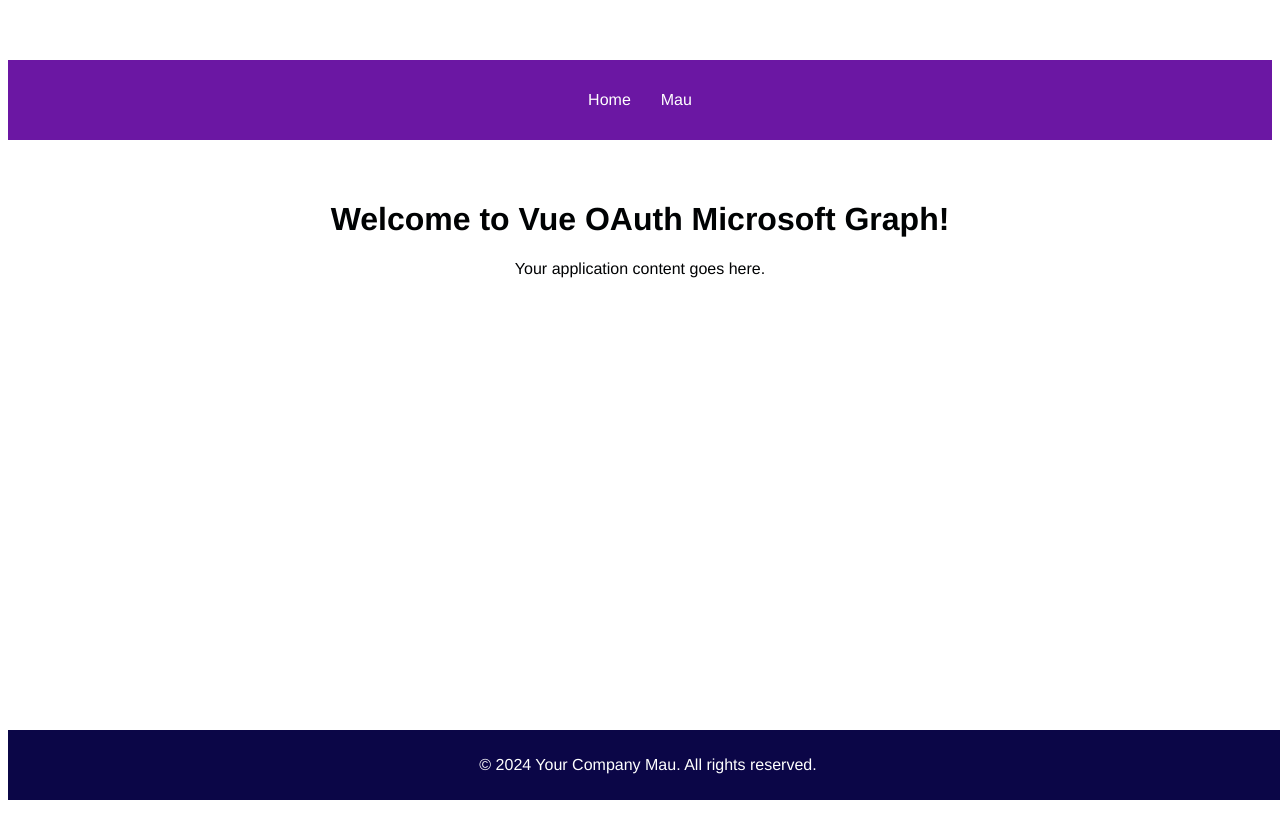
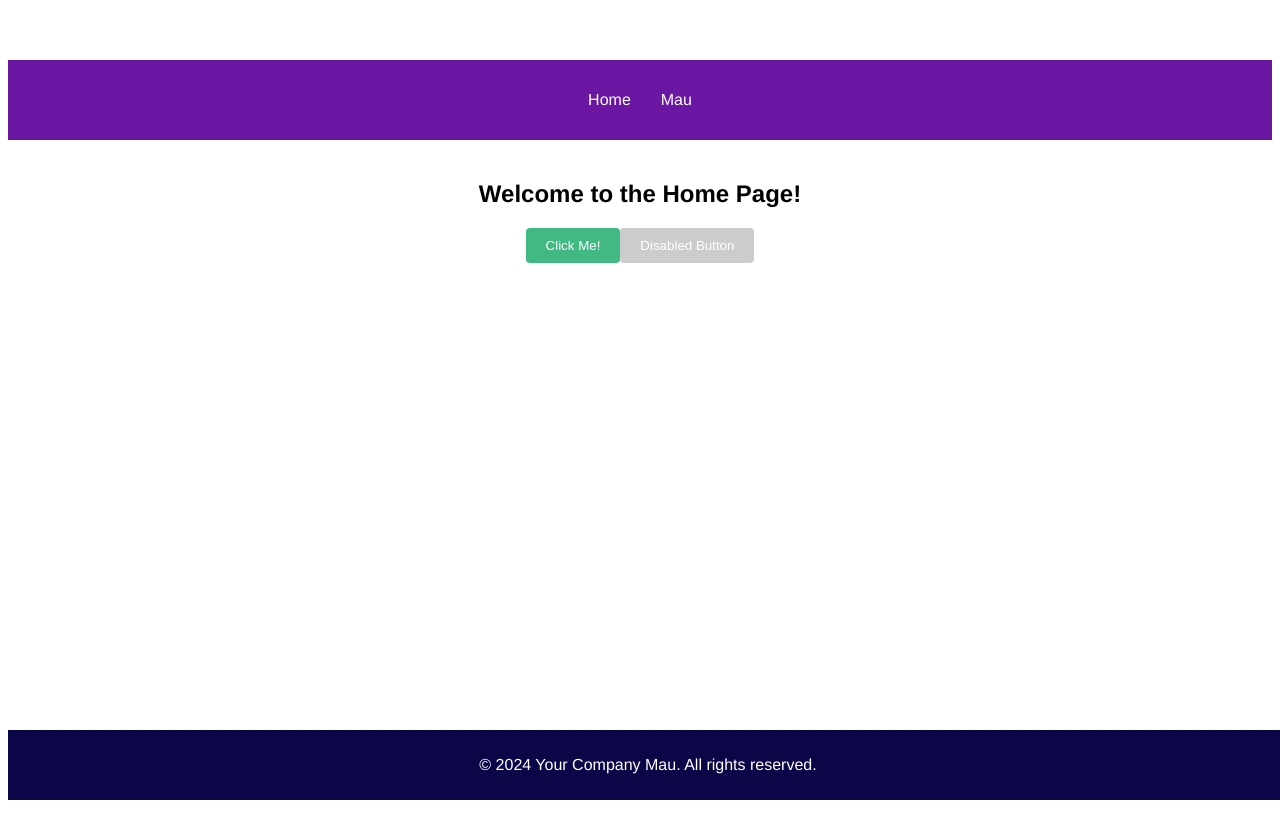
Before and after one commit to Mauranneakam/tp4, a Vue app: page / in a window 1280 px wide. Shown: the top 838 px of the page. Built offline with nearby package versions, Linux system fonts and the light colour scheme.

Commit message:
create BaseLayout that uses slot API

```diff
--- /dev/null
+++ b/src/components/BaseButton.vue
@@ -0,0 +1,60 @@
+<template>
+    <button
+      :class="['base-button', { 'disabled': isDisabled }]"
+      :disabled="isDisabled"
+      @mouseover="hover = true"
+      @mouseleave="hover = false"
+      @focus="focus = true"
+      @blur="focus = false"
+    >
+      <slot></slot>
+    </button>
+  </template>
+
+  <script>
+  export default {
+    name: 'BaseButton',
+    props: {
+      isDisabled: {
+        type: Boolean,
+        default: false
+      }
+    },
+    data() {
+      return {
+        hover: false,
+        focus: false
+      };
+    }
+  };
+  </script>
+
+  <style scoped>
+  .base-button {
+    background-color: #42b983;
+    color: white;
+    border: none;
+    border-radius: 4px;
+    padding: 10px 20px;
+    cursor: pointer;
+    transition: background-color 0.3s, transform 0.2s;
+  }
+
+  .base-button:hover {
+    background-color: #36a76e;
+  }
+
+  .base-button:focus {
+    outline: none;
+    box-shadow: 0 0 5px rgba(66, 184, 131, 0.5);
+  }
+
+  .base-button.disabled {
+    background-color: #cccccc;
+    cursor: not-allowed;
+  }
+
+  .base-button.disabled:hover {
+    background-color: #cccccc;
+  }
+  </style>
--- a/src/components/HomePage.vue
+++ b/src/components/HomePage.vue
@@ -1,16 +1,22 @@
 <template>
-    <main>
-      <h1>Welcome to Vue OAuth Microsoft Graph!</h1>
-      <p>Your application content goes here.</p>
-    </main>
+    <div>
+      <h2>Welcome to the Home Page!</h2>
+      <BaseButton :isDisabled="false">Click Me!</BaseButton>
+      <BaseButton :isDisabled="true">Disabled Button</BaseButton>
+    </div>
   </template>
 
   <script>
+  import BaseButton from './BaseButton.vue';
+
   export default {
-    name: 'HomePage'
+    name: 'HomePage',
+    components: {
+      BaseButton
+    }
   }
   </script>
 
   <style scoped>
-  /* Add styles here if needed */
+  /* Add additional styles for HomePage if needed */
   </style>
```
